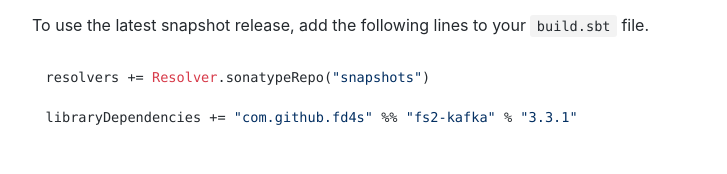
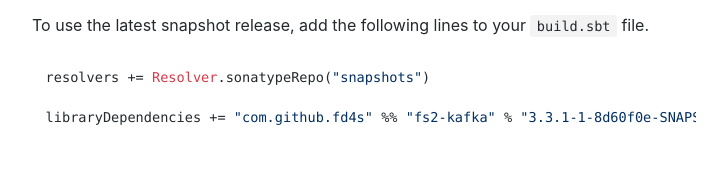
Before and after one commit to fd4s/fs2-kafka, a plain HTML site: page docs/overview.html in a window 1280 px wide. Shown: the part 1282-1456 px from the top of the page, without its empty margins (276-1003 px from the left). Drawn offline with nearby package versions, Linux system fonts and the light colour scheme.

Commit message:
Deploy website
Deploy website version based on 8d60f0e763bc0bf22ea717160b7b4ad08f5e9635

```diff
--- a/docs/overview.html
+++ b/docs/overview.html
@@ -84,7 +84,7 @@ Version <code>3.a.b</code> is backwards binary-compatible with <code>3.c.d</code
 <p>To use the latest snapshot release, add the following lines to your <code>build.sbt</code> file.</p>
 <pre><code class="hljs css language-scala">resolvers += <span class="hljs-type">Resolver</span>.sonatypeRepo(<span class="hljs-string">"snapshots"</span>)
 
-libraryDependencies += <span class="hljs-string">"com.github.fd4s"</span> %% <span class="hljs-string">"fs2-kafka"</span> % <span class="hljs-string">"3.3.1"</span>
+libraryDependencies += <span class="hljs-string">"com.github.fd4s"</span> %% <span class="hljs-string">"fs2-kafka"</span> % <span class="hljs-string">"3.3.1-1-8d60f0e-SNAPSHOT"</span>
 </code></pre>
 <h2><a class="anchor" aria-hidden="true" id="dependencies"></a><a href="#dependencies" aria-hidden="true" class="hash-link"><svg class="hash-link-icon" aria-hidden="true" height="16" version="1.1" viewBox="0 0 16 16" width="16"><path fill-rule="evenodd" d="M4 9h1v1H4c-1.5 0-3-1.69-3-3.5S2.55 3 4 3h4c1.45 0 3 1.69 3 3.5 0 1.41-.91 2.72-2 3.25V8.59c.58-.45 1-1.27 1-2.09C10 5.22 8.98 4 8 4H4c-.98 0-2 1.22-2 2.5S3 9 4 9zm9-3h-1v1h1c1 0 2 1.22 2 2.5S13.98 12 13 12H9c-.98 0-2-1.22-2-2.5 0-.83.42-1.64 1-2.09V6.25c-1.09.53-2 1.84-2 3.25C6 11.31 7.55 13 9 13h4c1.45 0 3-1.69 3-3.5S14.5 6 13 6z"></path></svg></a>Dependencies</h2>
 <p>Refer to the table below for dependencies and version support across modules.</p>
```
Also changed, not shown: docs/overview/index.html (+1 -1 lines).
